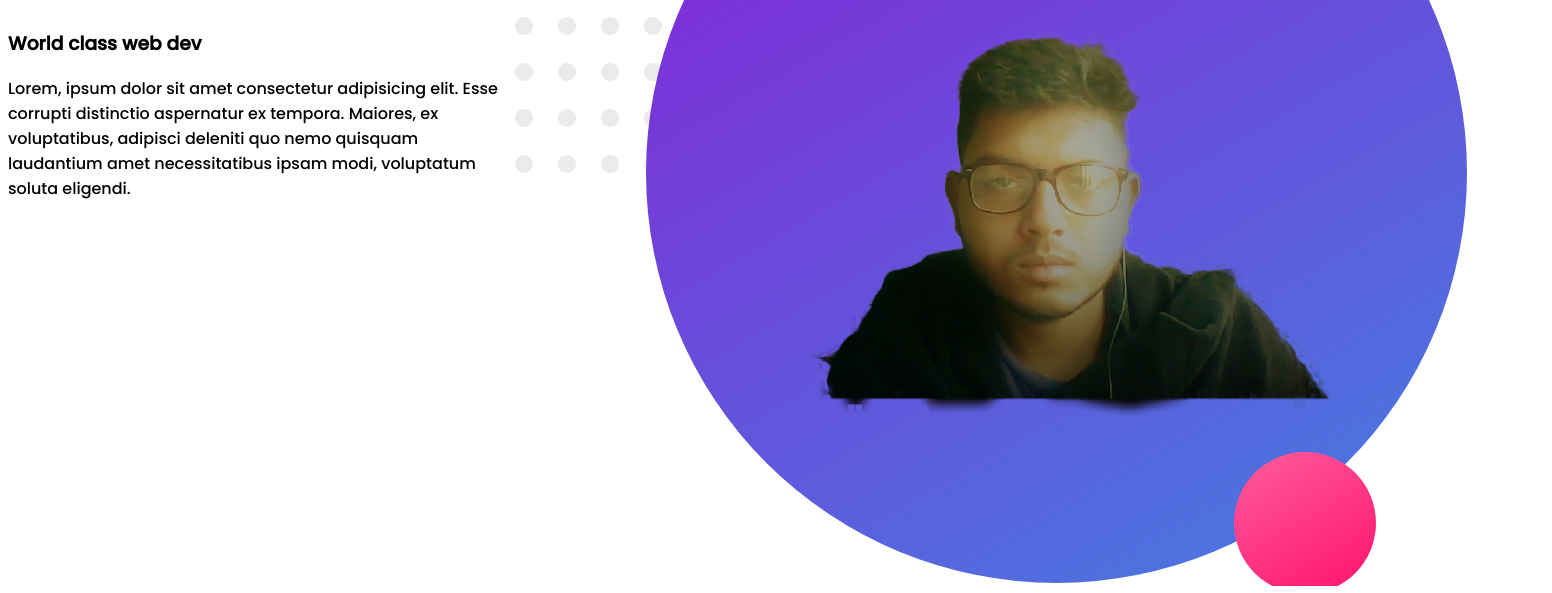
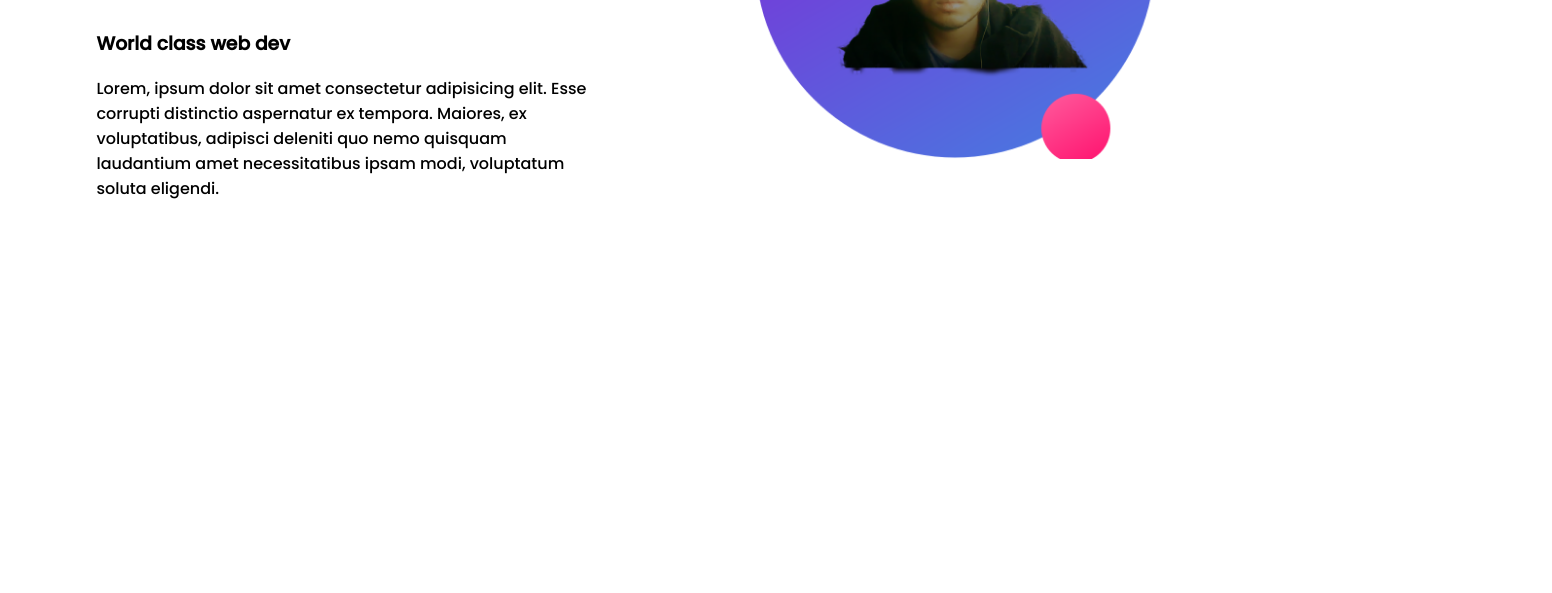
Before and after one commit to sajid73/my-portfolio, a plain HTML site: page index.html in a window 1280 px wide. Shown: the part 254-847 px from the top of the page, 1552 px wide, since content can reach past the window. After the commit the page ends 800 px from the top, so only its background shows below. Drawn offline with Linux system fonts and the light colour scheme.

Commit message:
updated 1.3

```diff
--- a/style.css
+++ b/style.css
@@ -10,4 +10,9 @@ h1{
 .half-width{
     width: 40%;
     float: left;
+    margin-left: 5%;
+    padding-left: 2%;
 }
+.half-width img{
+    width: 100%;
+}
```
